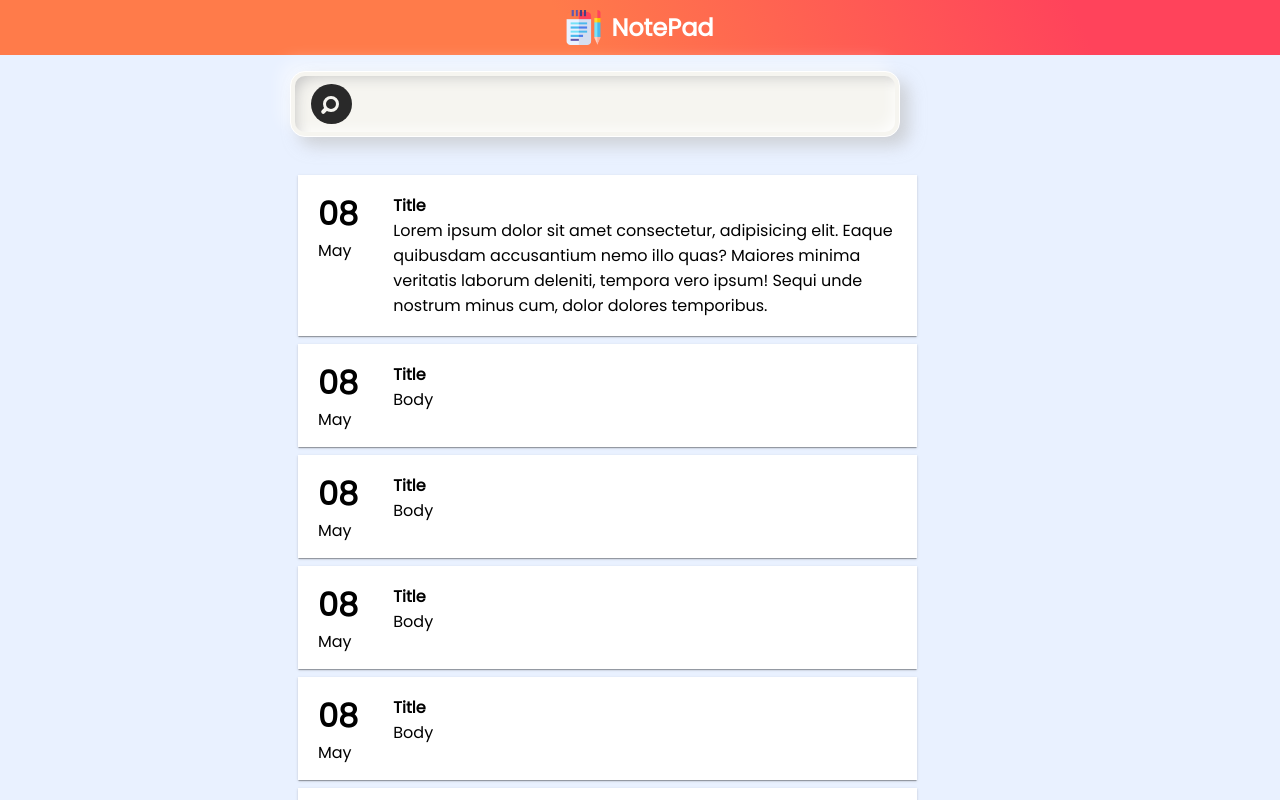
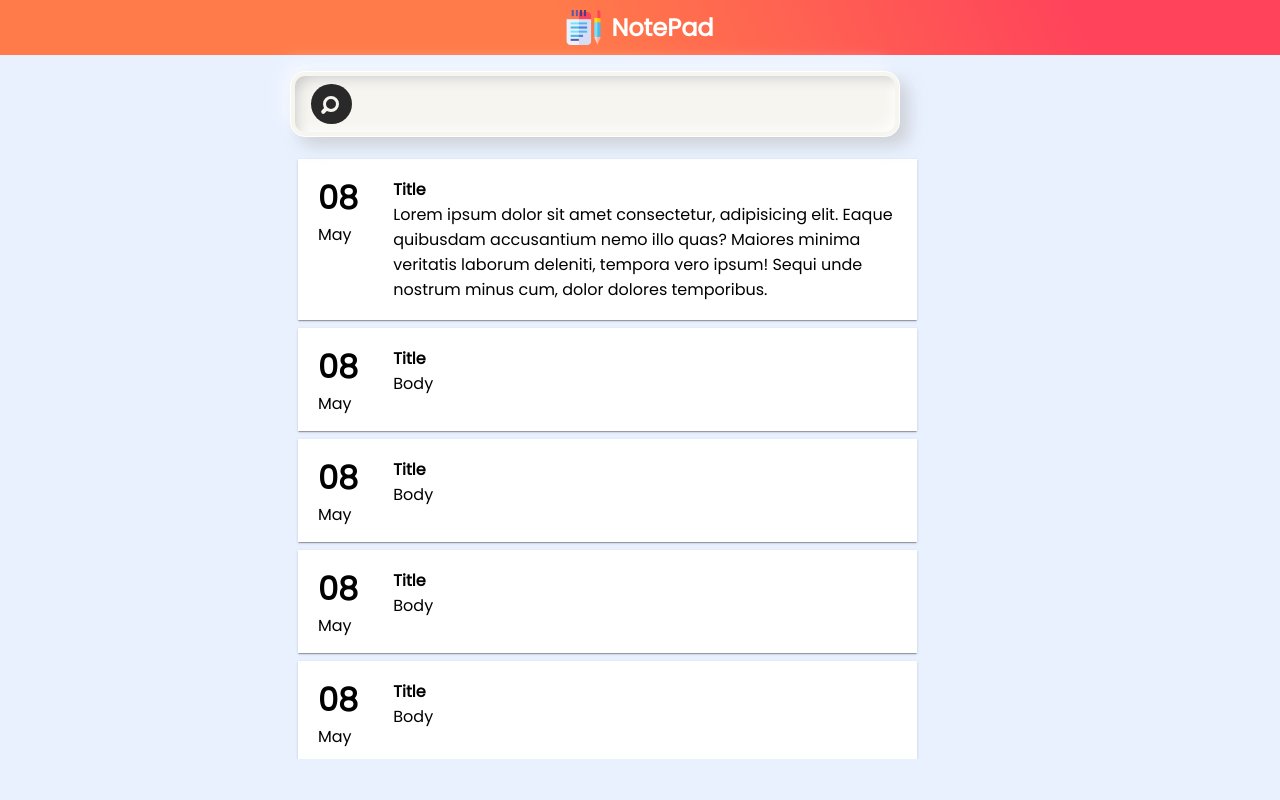
Before and after one commit to Moro-Afriyie/Note-App, an Angular app: page / in a window 1280 px wide. Built offline with nearby package versions, Linux system fonts and the light colour scheme.

Commit message:
changed the height of the notepad container

```diff
--- a/src/app/notepad-page/notepad-page.component.scss
+++ b/src/app/notepad-page/notepad-page.component.scss
@@ -127,12 +127,11 @@ form {
 }
 
 .notepad__cards {
-    flex: 1;
-    margin-top: 1rem;
-    // max-width: 100%;
-    // border: 1px solid red;
+    /* flex: 1; */
+    /* margin-top: 1rem; */
     max-width: 635px;
     overflow-y: auto;
+    height: 76vh;
 }
 
 
```
